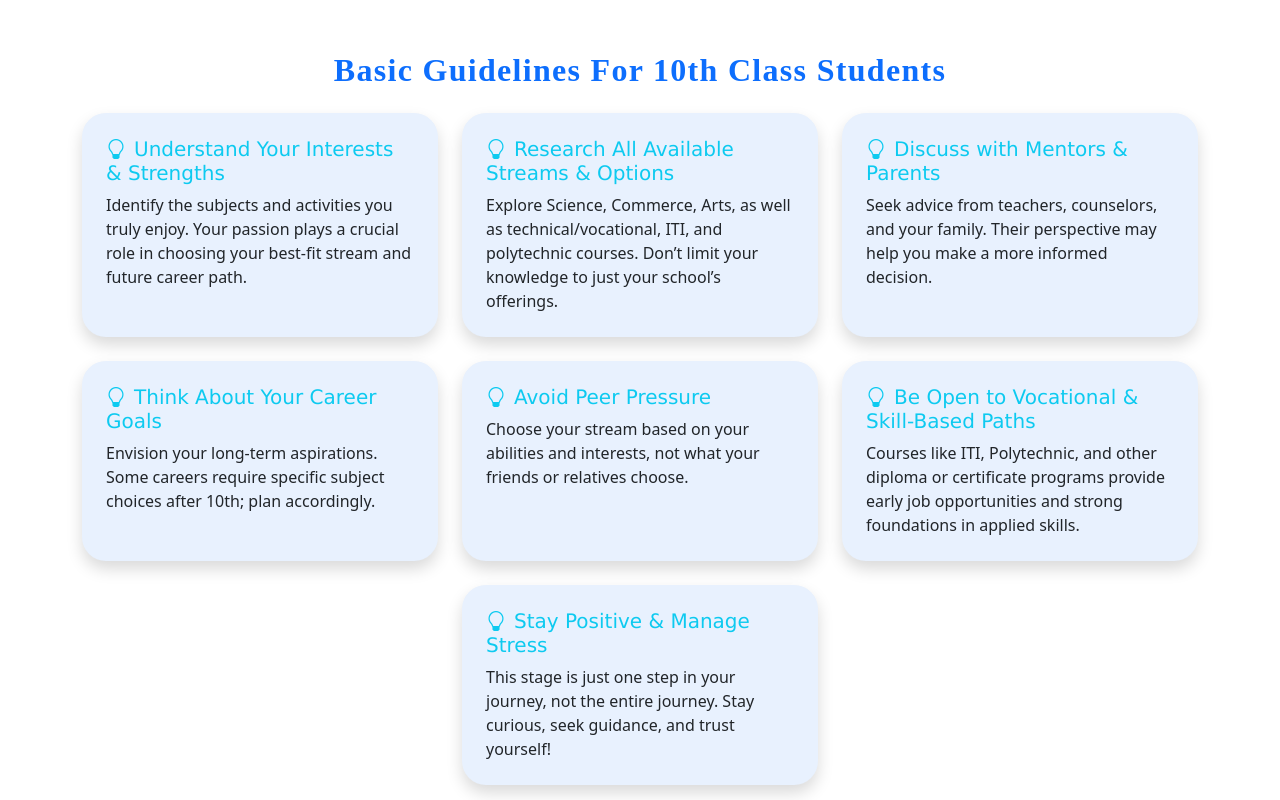
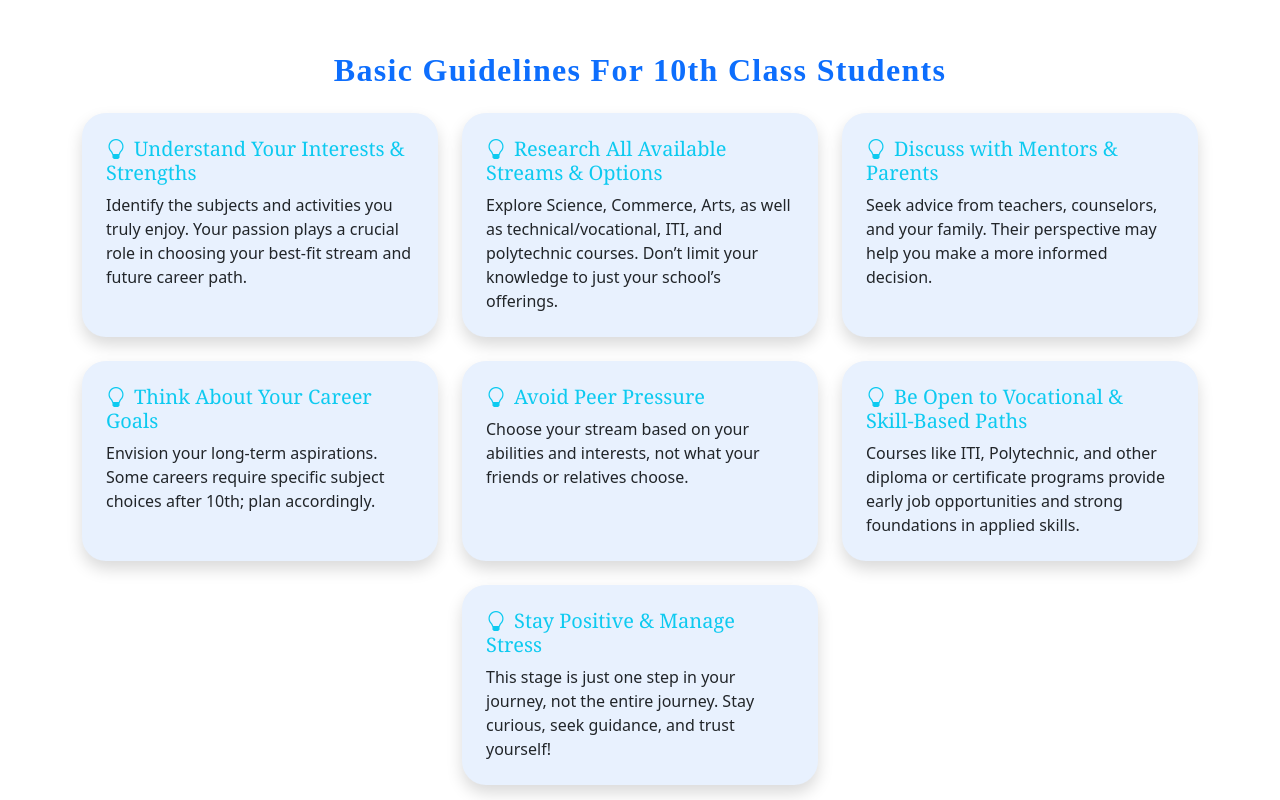
Before and after one commit to PuttaPramod/Guidex, an Angular app: page / in a window 1280 px wide. Shown: the part 880-1680 px from the top of the page. Built offline with nearby package versions, Linux system fonts and the light colour scheme.

Commit message:
changed font

```diff
--- a/src/styles.css
+++ b/src/styles.css
@@ -131,5 +131,5 @@
 }
 
 .mysub{
-  font-family:Verdana, Geneva, Tahoma, sans-serif;
+  font-family:Cambria, Cochin, Georgia, Times, 'Times New Roman', serif;
 }
```
